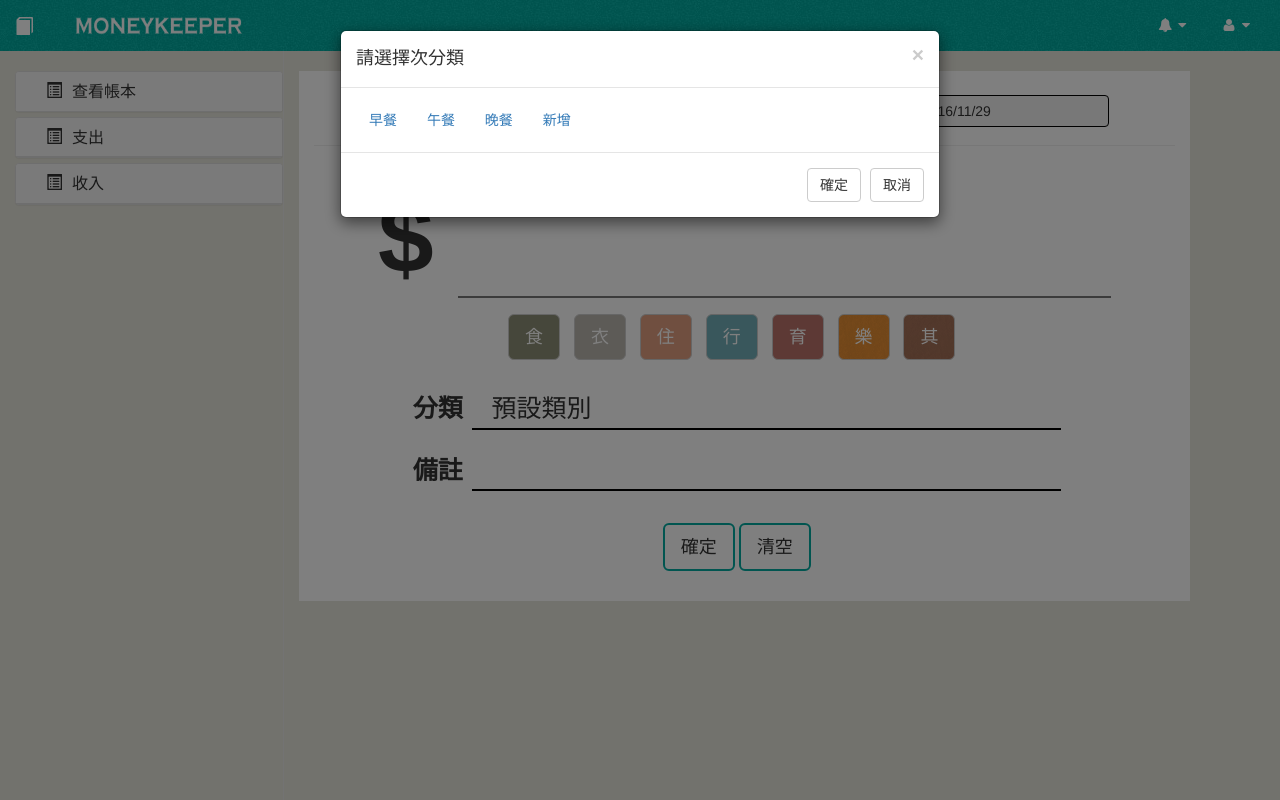
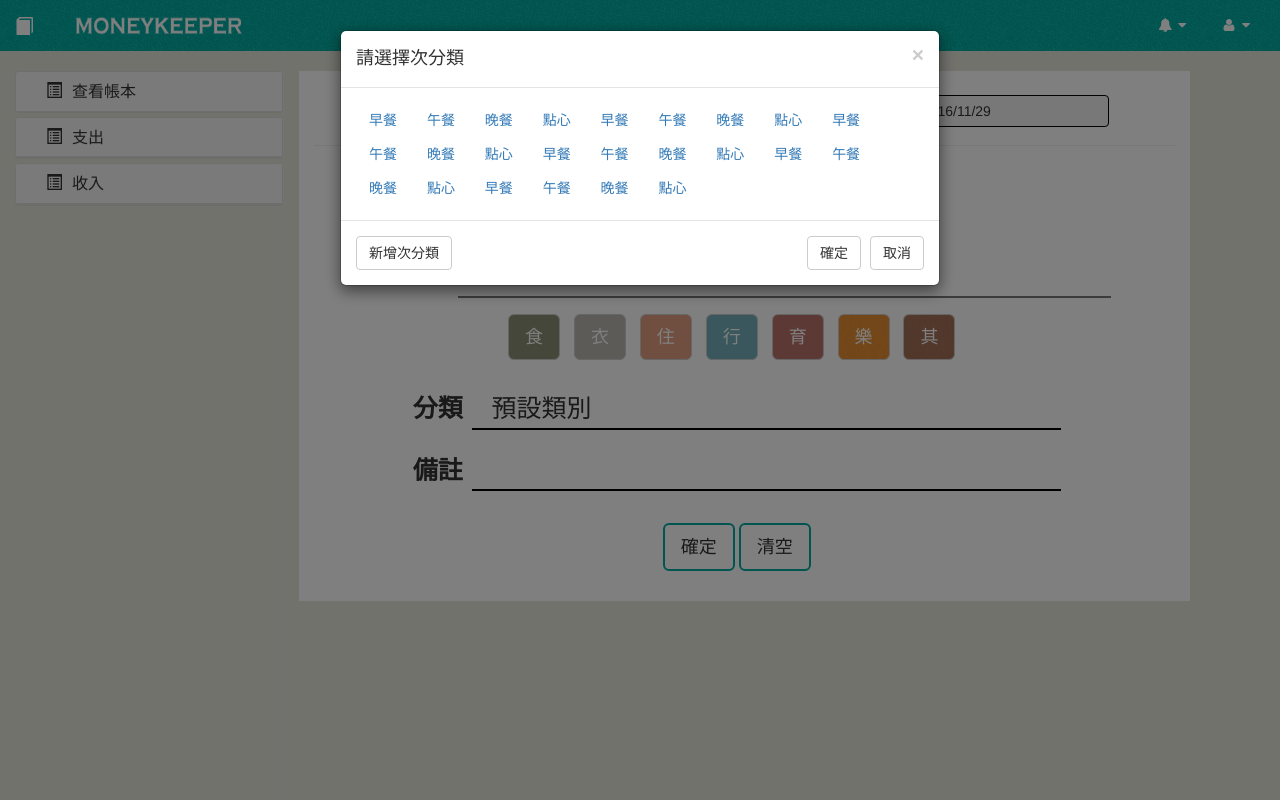
Before and after one commit to KellyHsu/SDM-AccountWebsite, a Django app: page /dashboard/ in a window 1280 px wide, after a click that opens the changed part. Run offline with Django 3.2, Linux system fonts and the light colour scheme; the visitor is signed in with stand-in values (Sample User, id 1); some libraries are stand-ins or nearby versions.

Commit message:
Feature: 增加在dashboard的分類選單上就可以動態新增次分類的功能。
TODO:
1.次分類選單列表要使用ajax撈資料來建出.
2.次分類選單列表更新的部份之後要把work around的部分修掉，且把該部分jquery的寫法由指定id改成class(之前只是為了demo用才這樣寫)

```diff
--- a/src/templates/dashboard.html
+++ b/src/templates/dashboard.html
@@ -56,16 +56,18 @@
 
 <script>
 $(document).ready(function() {
-    $( ".btn-link" ).click(function(){
-        $(".btn-link").removeClass("selected");
-        $(this).addClass("selected");
-    });
 
+    $(".new-sub-handler").hide();	// new-sub-handler的物件預設隱藏
+
+    subCategorySelected();	// 增加次分類的selected屬性
+
+	// 主分類被點擊的時候會在modal裡面放入主分類的名稱
     $( '#category' ).click(function() {
         var mainCate = $(this).text();
         $('#main-cate').text(mainCate);
     });
 
+	// work-around方法---當"衣"被點擊時，會更改次分類內容
     $( '#category2' ).click(function(){
         var mainCate = $(this).text();
         $('#main-cate').text(mainCate);
@@ -82,6 +84,7 @@ $(document).ready(function() {
         });
     });
 
+	// 當modal的確認被按下後，會提交給分類欄位
     $( '#modal-submit' ).click(function(){
         var lv1 = $( '#main-cate' ).text();
         var lv2 = $( '.btn-link.selected').text();
@@ -127,13 +130,56 @@ $(document).ready(function() {
         }
     });
 
+	// 復原與清空表單
     $('.clear').click(function(){
         $('#amount').val('');
         $('#costCategory').attr("value", "預設類別");
         $('#memo').val('');
     })
 
+	// 實作新增次分類的動畫效果
+    $('#subCategoryAdder').click(function(){
+        $("#subCategoryAdder").hide();
+        $('.new-sub-handler').animate({
+            width: 'toggle'
+        });
+
+        $(".modal-btn").prop('disabled', true);
+    });
+
+    $('.btn.new-sub-handler').click(function(){
+        $('.new-sub-handler').hide();
+        $("#subCategoryAdder").show();
+        $(".modal-btn").prop('disabled', false);
+
+    });
+
+	// 填完新次分類要增加到選單列表中
+    $('.new-sub-handler.new-sub-submit').click(function(){
+        var newSub = $('#new-sub-text').val();
+        $(".modal-body").append("<button type='button' class='btn btn-link' id='sec-category'>" + newSub + "</button>");
+        subCategorySelected();
+    });
+
+
+    $('#myModal').on('hidden.bs.modal', function () {
+        $('.new-sub-handler').hide();
+        $("#subCategoryAdder").show();
+        $(".modal-btn").prop('disabled', false);
+    });
+
 });
+
+// 用來讓每個次分類被點擊的時候都會多一個class-selected
+// 且移除其他item 的selected class
+function subCategorySelected(){
+    $( ".btn-link" ).click(function(){
+        $(".btn-link").removeClass("selected");
+        $(this).addClass("selected");
+    });
+}
+
+
 
 </script>
 
@@ -332,12 +378,38 @@ $(document).ready(function() {
 		            <button type="button" class="btn btn-link" id="sec-category">早餐</button>
 		            <button type="button" class="btn btn-link" id="sec-category">午餐</button>
 		            <button type="button" class="btn btn-link" id="sec-category">晚餐</button>
-		            <button type="button" class="btn btn-link" id="add-category">新增</button>
+		            <button type="button" class="btn btn-link" id="add-category">點心</button>
+                    <button type="button" class="btn btn-link" id="sec-category">早餐</button>
+                    <button type="button" class="btn btn-link" id="sec-category">午餐</button>
+                    <button type="button" class="btn btn-link" id="sec-category">晚餐</button>
+                    <button type="button" class="btn btn-link" id="add-category">點心</button>
+                    <button type="button" class="btn btn-link" id="sec-category">早餐</button>
+                    <button type="button" class="btn btn-link" id="sec-category">午餐</button>
+                    <button type="button" class="btn btn-link" id="sec-category">晚餐</button>
+                    <button type="button" class="btn btn-link" id="add-category">點心</button>
+                    <button type="button" class="btn btn-link" id="sec-category">早餐</button>
+                    <button type="button" class="btn btn-link" id="sec-category">午餐</button>
+                    <button type="button" class="btn btn-link" id="sec-category">晚餐</button>
+                    <button type="button" class="btn btn-link" id="add-category">點心</button>
+                    <button type="button" class="btn btn-link" id="sec-category">早餐</button>
+                    <button type="button" class="btn btn-link" id="sec-category">午餐</button>
+                    <button type="button" class="btn btn-link" id="sec-category">晚餐</button>
+                    <button type="button" class="btn btn-link" id="add-category">點心</button>
+                    <button type="button" class="btn btn-link" id="sec-category">早餐</button>
+                    <button type="button" class="btn btn-link" id="sec-category">午餐</button>
+                    <button type="button" class="btn btn-link" id="sec-category">晚餐</button>
+                    <button type="button" class="btn btn-link" id="add-category">點心</button>
 		            <!-- <button type="button" class="btn btn-link" id="del-category">刪除</button> -->
 				</div>
 	            <div class="modal-footer">
-	                <button type="button" class="btn btn-default" data-dismiss="modal" id="modal-submit">確定</button>
-	                <button type="button" class="btn btn-default" data-dismiss="modal">取消</button>
+                    <div style="float: left;">
+                        <button type="button" class="btn btn-default" id="subCategoryAdder">新增次分類</button>
+                        <input type="text" id="new-sub-text" class="new-sub-handler" placeholder="請輸入次分類名稱" />
+                        <button type="button" class="btn btn-success btn-sm new-sub-handler new-sub-submit">新增</button>
+                        <button type="button" class="btn btn-danger btn-sm new-sub-handler">取消</button>
+                    </div>
+	                <button type="button" class="btn btn-default modal-btn" data-dismiss="modal" id="modal-submit">確定</button>
+	                <button type="button" class="btn btn-default modal-btn" data-dismiss="modal">取消</button>
 	            </div>
 	        </div>
 	    </div>
```
